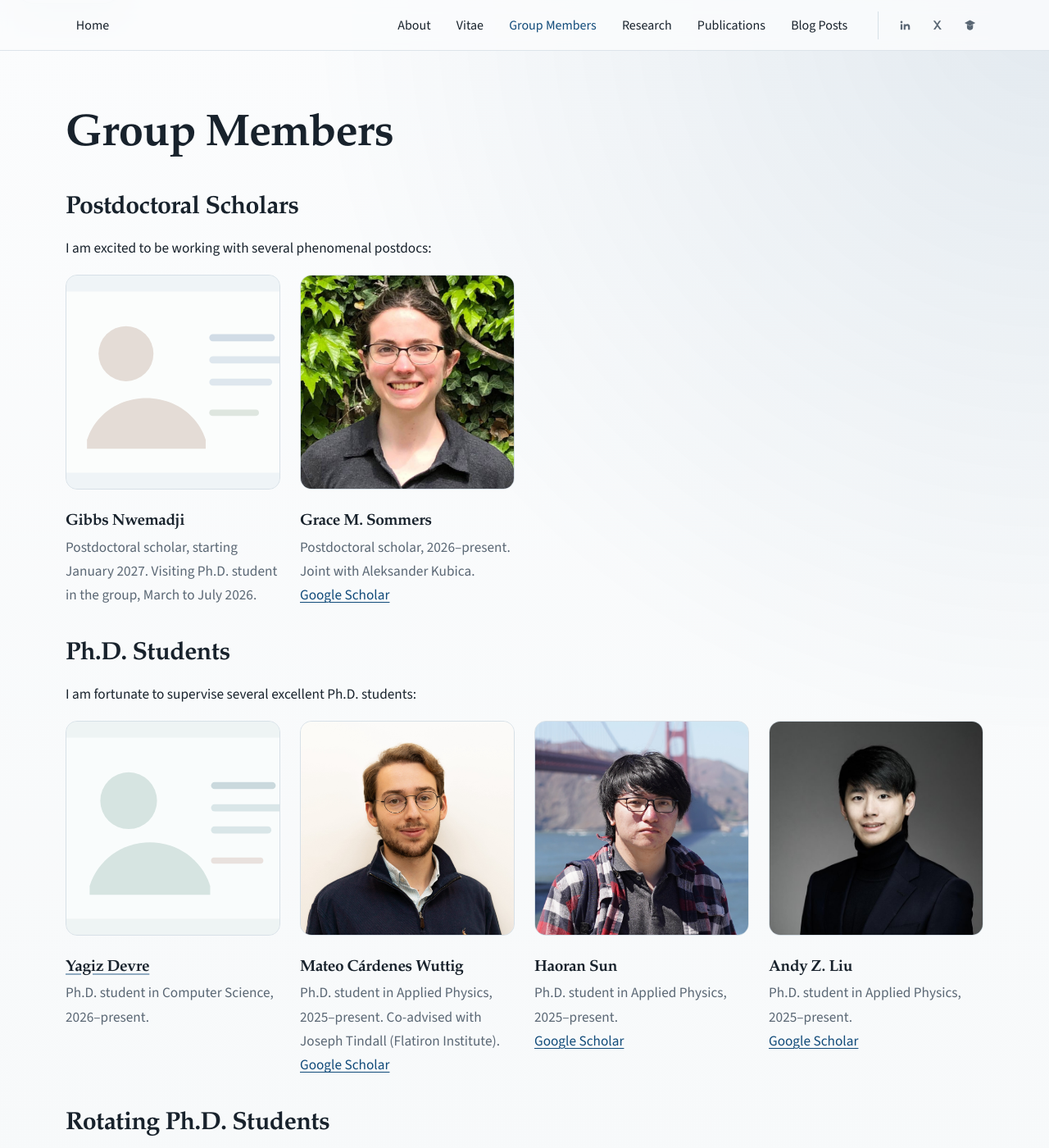
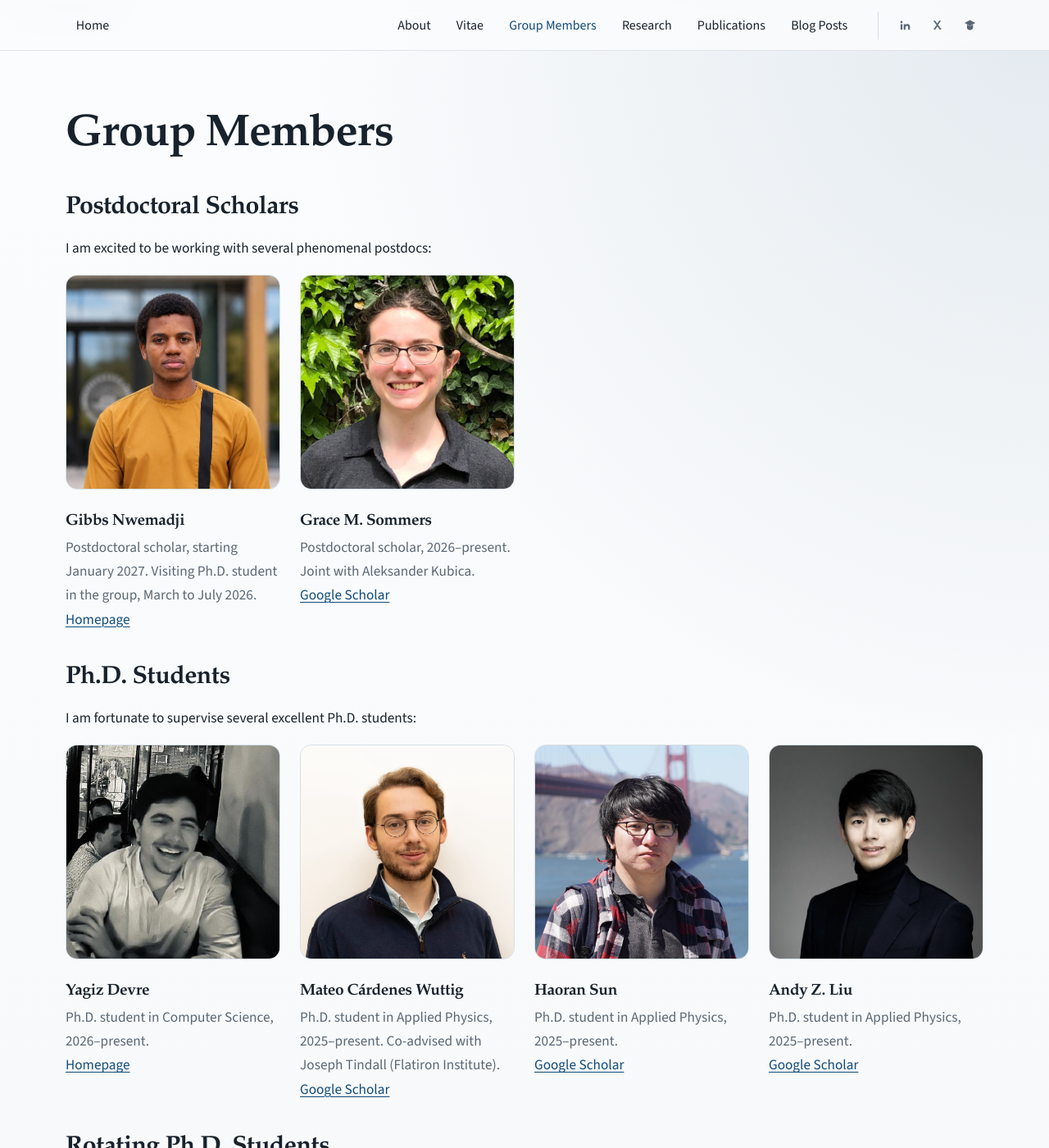
Before and after one commit to jsous/jsous.github.io, a Jekyll site: the page built from pages/people.md, in a window 1280 px wide and 1400 px high. Shown: the whole window at 82% size. Built offline with Jekyll 4.4.1, drawn with Linux system fonts in a browser that asks for light colours.

Commit message:
Add Gibbs and Yagiz profile details

```diff
--- a/pages/people.md
+++ b/pages/people.md
@@ -9,9 +9,9 @@ permalink: /group-members/
   <p class="people-intro">I am excited to be working with several phenomenal postdocs:</p>
   <div class="people-grid">
     <article class="person-card">
-      <img src="{{ '/assets/images/member-placeholder-b.svg' | relative_url }}" alt="Portrait placeholder for Gibbs Nwemadji." width="800" height="600">
+      <img src="{{ '/assets/images/members/gibbs-nwemadji.jpg' | relative_url }}" alt="Portrait of Gibbs Nwemadji." width="1254" height="1254">
       <h3>Gibbs Nwemadji</h3>
-      <p>Postdoctoral scholar, starting January 2027. Visiting Ph.D. student in the group, March to July 2026.</p>
+      <p>Postdoctoral scholar, starting January 2027. Visiting Ph.D. student in the group, March to July 2026.<br><a href="https://gibbsnwemadji.github.io/" rel="noreferrer">Homepage</a></p>
     </article>
     <article class="person-card">
       <img src="{{ '/assets/images/members/gsommer.png' | relative_url }}" alt="Portrait of Grace M. Sommers." width="486" height="442">
@@ -26,9 +26,9 @@ permalink: /group-members/
   <p class="people-intro">I am fortunate to supervise several excellent Ph.D. students:</p>
   <div class="people-grid">
     <article class="person-card">
-      <img src="{{ '/assets/images/member-placeholder-d.svg' | relative_url }}" alt="Portrait placeholder for Yagiz Devre." width="800" height="600">
-      <h3><a href="https://github.com/ygzdvr">Yagiz Devre</a></h3>
-      <p>Ph.D. student in Computer Science, 2026–present.</p>
+      <img src="{{ '/assets/images/members/yagiz-devre.jpg' | relative_url }}" alt="Portrait of Yagiz Devre." width="460" height="460">
+      <h3>Yagiz Devre</h3>
+      <p>Ph.D. student in Computer Science, 2026–present.<br><a href="https://github.com/ygzdvr" rel="noreferrer">Homepage</a></p>
     </article>
     <article class="person-card">
       <img src="{{ '/assets/images/members/mateo-cardenes-wuttig.jpg' | relative_url }}" alt="Portrait of Mateo Cárdenes Wuttig." width="5600" height="4000">
```
Also changed, not shown: assets/images/members/gibbs-nwemadji.jpg (added), assets/images/members/yagiz-devre.jpg (added).
